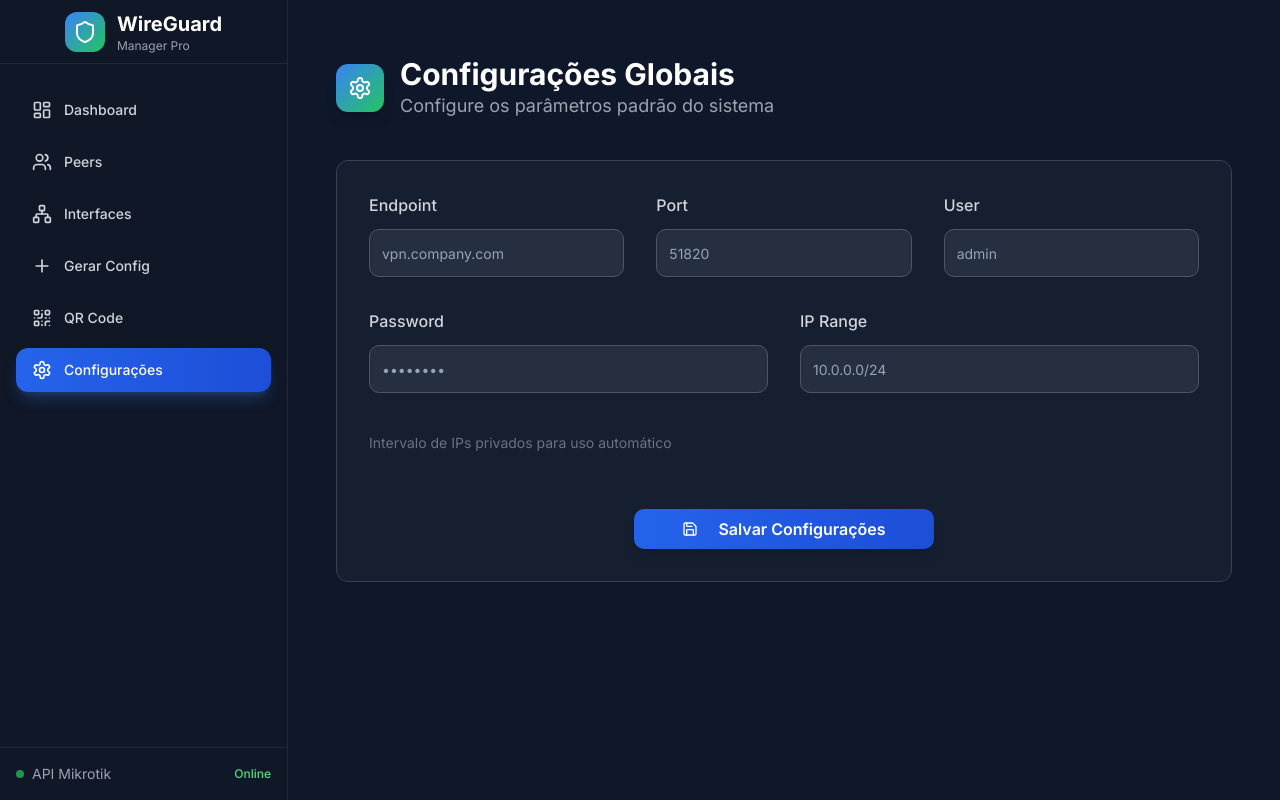
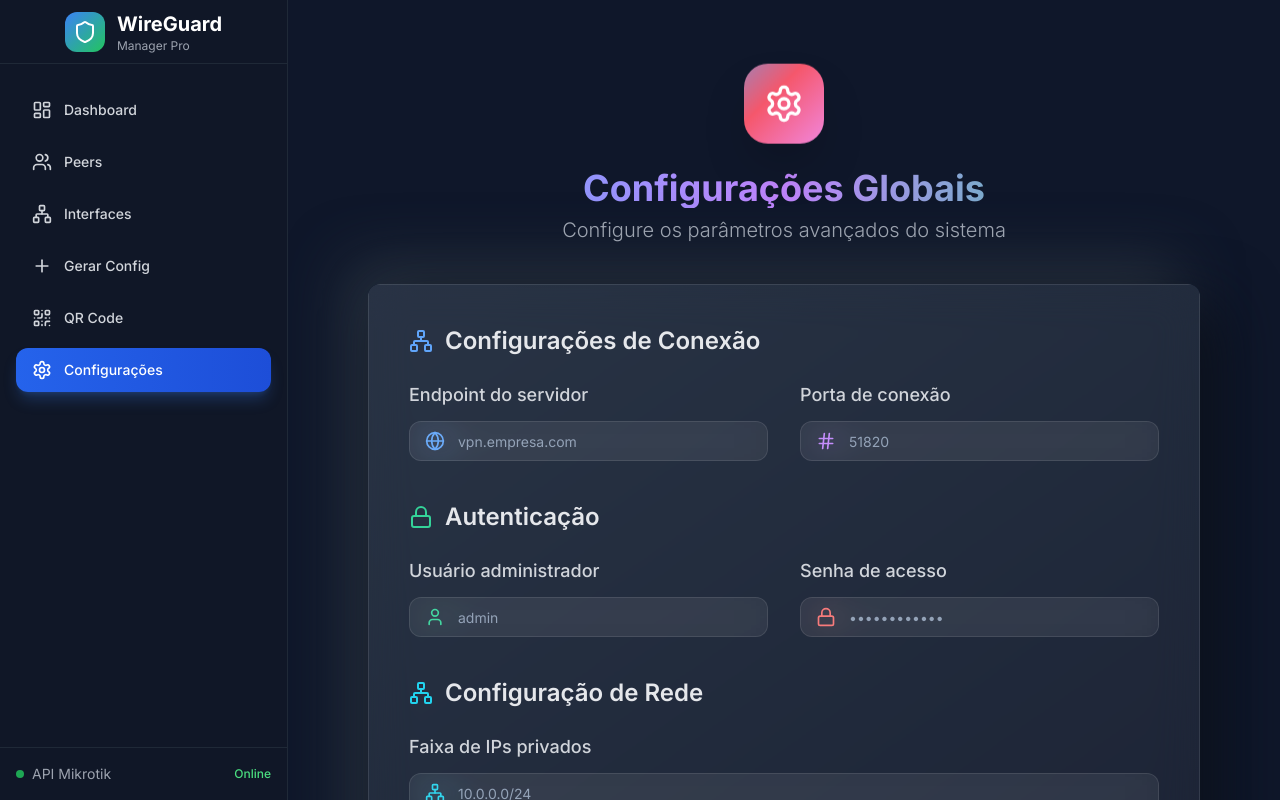
Before and after one commit to R4T0/wiredash-manager, a React (Vite) app: page /settings in a window 1280 px wide. Shown: the top 800 px of the page. Built offline with nearby package versions, Linux system fonts and the light colour scheme.

Commit message:
Reverted to commit e4febedf3875dd2353dbf6a028702739e58b7829

```diff
--- a/src/components/SettingsForm.tsx
+++ b/src/components/SettingsForm.tsx
@@ -4,7 +4,7 @@ import { Button } from '@/components/ui/button';
 import { Input } from '@/components/ui/input';
 import { Label } from '@/components/ui/label';
 import { Card } from '@/components/ui/card';
-import { Save, Settings } from 'lucide-react';
+import { Save, Settings, Globe, Lock, User, Hash, Network, CheckCircle } from 'lucide-react';
 
 const SettingsForm = () => {
   const [formData, setFormData] = useState({
@@ -14,6 +14,8 @@ const SettingsForm = () => {
     password: '',
     ipRange: ''
   });
+
+  const [showSuccess, setShowSuccess] = useState(false);
 
   const handleInputChange = (e: React.ChangeEvent<HTMLInputElement>) => {
     const { name, value } = e.target;
@@ -25,44 +27,132 @@ const SettingsForm = () => {
 
   const handleSave = () => {
     console.log('Saving global configuration:', formData);
-    // Here you would typically save to your backend/database
-    alert('Configurações salvas com sucesso!');
+    setShowSuccess(true);
+
+    setTimeout(() => {
+      setShowSuccess(false);
+    }, 3000);
   };
 
   return (
-    <div className="max-w-4xl mx-auto space-y-10 py-6">
-      <div className="flex items-center space-x-4">
-        <div className="w-12 h-12 bg-gradient-to-br from-blue-500 to-green-500 rounded-xl flex items-center justify-center shadow-lg">
-          <Settings className="w-6 h-6 text-white" />
+    <>
+      <style>
+        {`
+          @keyframes gradient-shift {
+            0% { background-position: 0% 50%; }
+            50% { background-position: 100% 50%; }
+            100% { background-position: 0% 50%; }
+          }
+
+          @keyframes success-bounce {
+            0% { transform: scale(0) rotate(0deg); opacity: 0; }
+            50% { transform: scale(1.1) rotate(180deg); opacity: 1; }
+            100% { transform: scale(1) rotate(360deg); opacity: 1; }
+          }
+
+          @keyframes float {
+            0%, 100% { transform: translateY(0px); }
+            50% { transform: translateY(-10px); }
+          }
+
+          .gradient-animation {
+            background: linear-gradient(-45deg, #667eea, #764ba2, #f093fb, #f5576c, #4facfe, #00f2fe);
+            background-size: 400% 400%;
+            animation: gradient-shift 8s ease infinite;
+          }
+
+          .glassmorphism {
+            background: rgba(255, 255, 255, 0.05);
+            backdrop-filter: blur(20px);
+            border: 1px solid rgba(255, 255, 255, 0.1);
+          }
+
+          .neumorphism {
+            background: linear-gradient(145deg, #1e293b, #0f172a);
+            box-shadow:
+              20px 20px 60px #0a0f1a,
+              -20px -20px 60px #2a3441;
+          }
+
+          .success-animation {
+            animation: success-bounce 0.6s cubic-bezier(0.68, -0.55, 0.265, 1.55);
+          }
+
+          .float-animation {
+            animation: float 6s ease-in-out infinite;
+          }
+
+          .input-glow:focus {
+            box-shadow: 0 0 20px rgba(59, 130, 246, 0.5);
+          }
+        `}
+      </style>
+
+      <div className="max-w-4xl mx-auto space-y-10 p-8">
+        {/* Success Notification */}
+        {showSuccess && (
+          <div className="fixed top-8 right-8 z-50 success-animation">
+            <div className="glassmorphism rounded-2xl p-6 border border-green-400/30 bg-green-500/10">
+              <div className="flex items-center space-x-3">
+                <CheckCircle className="w-6 h-6 text-green-400" />
+                <span className="text-green-300 font-medium">Configurações salvas com sucesso!</span>
               </div>
-        <div>
-          <h1 className="text-3xl font-bold text-white">Configurações Globais</h1>
-          <p className="text-gray-400 text-lg">Configure os parâmetros padrão do sistema</p>
+            </div>
+          </div>
+        )}
+
+        {/* Header */}
+        <div className="text-center space-y-6">
+          <div className="inline-block float-animation">
+            <div className="w-20 h-20 gradient-animation rounded-3xl flex items-center justify-center shadow-2xl">
+              <Settings className="w-10 h-10 text-white" />
+            </div>
+          </div>
+          <div className="space-y-2">
+            <h1 className="text-4xl font-bold bg-gradient-to-r from-blue-400 via-purple-400 to-emerald-400 bg-clip-text text-transparent">
+              Configurações Globais
+            </h1>
+            <p className="text-xl text-gray-400 font-light">
+              Configure os parâmetros avançados do sistema
+            </p>
           </div>
         </div>
 
-      <Card className="bg-gray-800/50 border-gray-700 p-8">
-        <div className="space-y-8">
-          <div className="grid grid-cols-1 lg:grid-cols-3 gap-8">
+        {/* Main Form Card */}
+        <Card className="neumorphism border-0 overflow-hidden">
+          <div className="glassmorphism p-10 space-y-10">
+            {/* Connection Settings */}
+            <div className="space-y-6">
+              <h2 className="text-2xl font-semibold text-gray-200 flex items-center space-x-3">
+                <Network className="w-6 h-6 text-blue-400" />
+                <span>Configurações de Conexão</span>
+              </h2>
+
+              <div className="grid grid-cols-1 lg:grid-cols-2 gap-8">
                 <div className="space-y-3">
-              <Label htmlFor="endpoint" className="text-gray-300 text-base font-medium">
-                Endpoint
+                  <Label htmlFor="endpoint" className="text-gray-300 font-medium text-lg">
+                    Endpoint do servidor
                   </Label>
+                  <div className="relative group">
+                    <Globe className="absolute left-4 top-1/2 transform -translate-y-1/2 w-5 h-5 text-blue-400 group-hover:text-blue-300 transition-colors" />
                     <Input
                       id="endpoint"
                       name="endpoint"
                       type="text"
-                placeholder="vpn.company.com"
+                      placeholder="vpn.empresa.com"
                       value={formData.endpoint}
                       onChange={handleInputChange}
-                className="bg-gray-700/50 border-gray-600 text-white placeholder-gray-400 focus:border-blue-500 h-12 text-base"
+                      className="pl-12 pr-6 py-4 glassmorphism border-gray-600/50 text-white placeholder-gray-500 focus:border-blue-400/50 input-glow transition-all duration-300 text-lg rounded-xl"
                     />
+                  </div>
                 </div>
 
                 <div className="space-y-3">
-              <Label htmlFor="port" className="text-gray-300 text-base font-medium">
-                Port
+                  <Label htmlFor="port" className="text-gray-300 font-medium text-lg">
+                    Porta de conexão
                   </Label>
+                  <div className="relative group">
+                    <Hash className="absolute left-4 top-1/2 transform -translate-y-1/2 w-5 h-5 text-purple-400 group-hover:text-purple-300 transition-colors" />
                     <Input
                       id="port"
                       name="port"
@@ -70,14 +160,27 @@ const SettingsForm = () => {
                       placeholder="51820"
                       value={formData.port}
                       onChange={handleInputChange}
-                className="bg-gray-700/50 border-gray-600 text-white placeholder-gray-400 focus:border-blue-500 h-12 text-base"
+                      className="pl-12 pr-6 py-4 glassmorphism border-gray-600/50 text-white placeholder-gray-500 focus:border-purple-400/50 input-glow transition-all duration-300 text-lg rounded-xl"
                     />
                   </div>
+                </div>
+              </div>
+            </div>
 
+            {/* Authentication */}
+            <div className="space-y-6">
+              <h2 className="text-2xl font-semibold text-gray-200 flex items-center space-x-3">
+                <Lock className="w-6 h-6 text-emerald-400" />
+                <span>Autenticação</span>
+              </h2>
+
+              <div className="grid grid-cols-1 lg:grid-cols-2 gap-8">
                 <div className="space-y-3">
-              <Label htmlFor="user" className="text-gray-300 text-base font-medium">
-                User
+                  <Label htmlFor="user" className="text-gray-300 font-medium text-lg">
+                    Usuário administrador
                   </Label>
+                  <div className="relative group">
+                    <User className="absolute left-4 top-1/2 transform -translate-y-1/2 w-5 h-5 text-emerald-400 group-hover:text-emerald-300 transition-colors" />
                     <Input
                       id="user"
                       name="user"
@@ -85,31 +188,44 @@ const SettingsForm = () => {
                       placeholder="admin"
                       value={formData.user}
                       onChange={handleInputChange}
-                className="bg-gray-700/50 border-gray-600 text-white placeholder-gray-400 focus:border-blue-500 h-12 text-base"
+                      className="pl-12 pr-6 py-4 glassmorphism border-gray-600/50 text-white placeholder-gray-500 focus:border-emerald-400/50 input-glow transition-all duration-300 text-lg rounded-xl"
                     />
                   </div>
                 </div>
 
-          <div className="grid grid-cols-1 lg:grid-cols-2 gap-8">
                 <div className="space-y-3">
-              <Label htmlFor="password" className="text-gray-300 text-base font-medium">
-                Password
+                  <Label htmlFor="password" className="text-gray-300 font-medium text-lg">
+                    Senha de acesso
                   </Label>
+                  <div className="relative group">
+                    <Lock className="absolute left-4 top-1/2 transform -translate-y-1/2 w-5 h-5 text-red-400 group-hover:text-red-300 transition-colors" />
                     <Input
                       id="password"
                       name="password"
                       type="password"
-                placeholder="••••••••"
+                      placeholder="••••••••••••"
                       value={formData.password}
                       onChange={handleInputChange}
-                className="bg-gray-700/50 border-gray-600 text-white placeholder-gray-400 focus:border-blue-500 h-12 text-base"
+                      className="pl-12 pr-6 py-4 glassmorphism border-gray-600/50 text-white placeholder-gray-500 focus:border-red-400/50 input-glow transition-all duration-300 text-lg rounded-xl"
                     />
                   </div>
+                </div>
+              </div>
+            </div>
+
+            {/* Network Configuration */}
+            <div className="space-y-6">
+              <h2 className="text-2xl font-semibold text-gray-200 flex items-center space-x-3">
+                <Network className="w-6 h-6 text-cyan-400" />
+                <span>Configuração de Rede</span>
+              </h2>
 
               <div className="space-y-3">
-              <Label htmlFor="ipRange" className="text-gray-300 text-base font-medium">
-                IP Range
+                <Label htmlFor="ipRange" className="text-gray-300 font-medium text-lg">
+                  Faixa de IPs privados
                 </Label>
+                <div className="relative group">
+                  <Network className="absolute left-4 top-1/2 transform -translate-y-1/2 w-5 h-5 text-cyan-400 group-hover:text-cyan-300 transition-colors" />
                   <Input
                     id="ipRange"
                     name="ipRange"
@@ -117,21 +233,20 @@ const SettingsForm = () => {
                     placeholder="10.0.0.0/24"
                     value={formData.ipRange}
                     onChange={handleInputChange}
-                className="bg-gray-700/50 border-gray-600 text-white placeholder-gray-400 focus:border-blue-500 h-12 text-base"
+                    className="pl-12 pr-6 py-4 glassmorphism border-gray-600/50 text-white placeholder-gray-500 focus:border-cyan-400/50 input-glow transition-all duration-300 text-lg rounded-xl"
                   />
+                </div>
+                <p className="text-gray-500 text-sm ml-1 mt-2">
+                  Define o intervalo de endereços IP para atribuição automática aos clientes
+                </p>
               </div>
             </div>
 
-          <div className="pt-2">
-            <p className="text-sm text-gray-500 mb-6">
-              Intervalo de IPs privados para uso automático
-            </p>
-          </div>
-
-          <div className="flex justify-center pt-6">
+            {/* Save Button */}
+            <div className="pt-8 flex justify-center">
               <Button
                 onClick={handleSave}
-              className="bg-gradient-to-r from-blue-600 to-blue-700 hover:from-blue-700 hover:to-blue-800 text-white px-12 py-3 text-base font-semibold shadow-lg hover:shadow-xl transition-all duration-200"
+                className="gradient-animation text-white px-12 py-4 text-lg font-semibold rounded-2xl shadow-2xl hover:shadow-blue-500/25 transition-all duration-500 transform hover:scale-105 border-0"
               >
                 <Save className="w-5 h-5 mr-3" />
                 Salvar Configurações
@@ -140,6 +255,7 @@ const SettingsForm = () => {
           </div>
         </Card>
       </div>
+    </>
   );
 };
 
```
Lines whose indentation alone changed are shown as unchanged.
